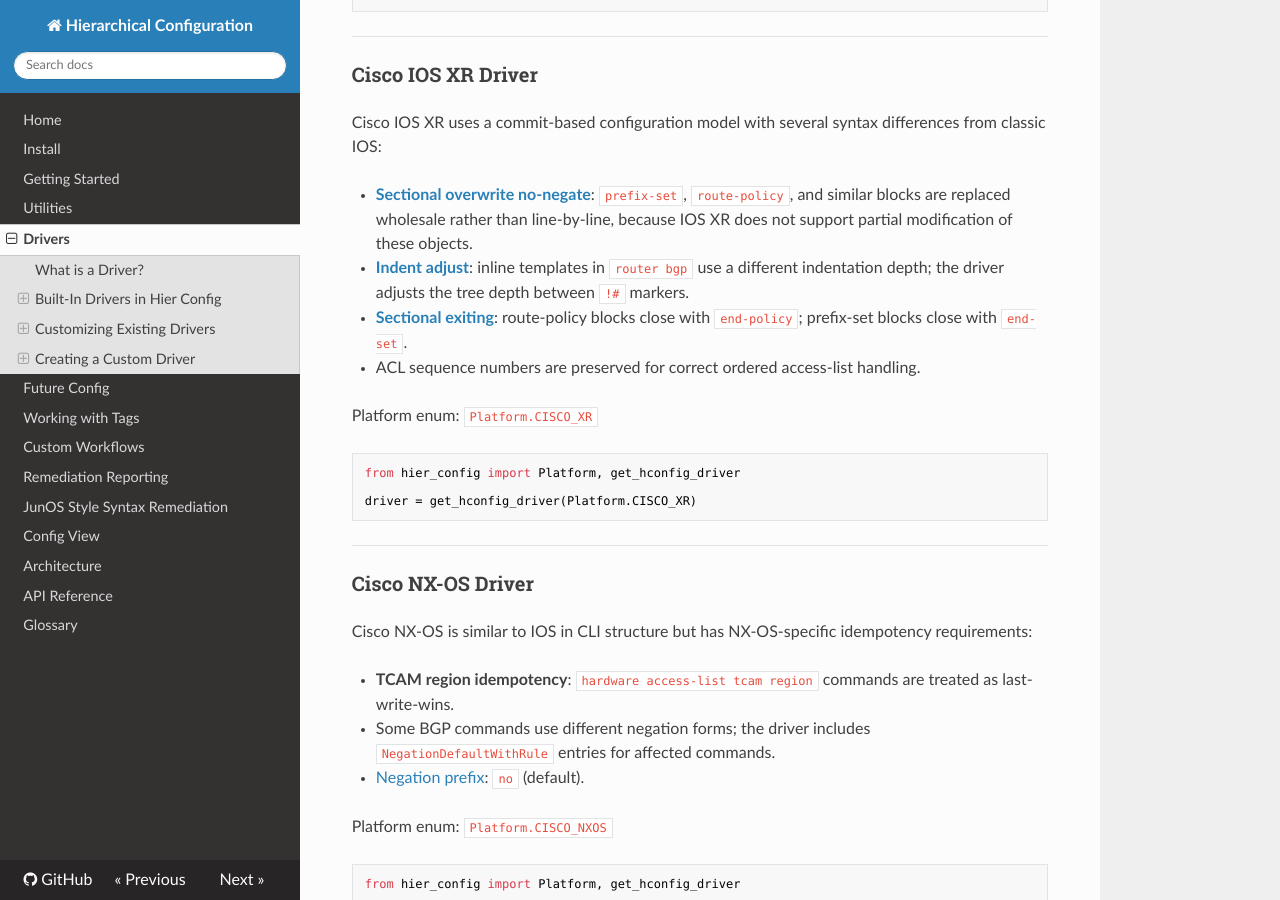
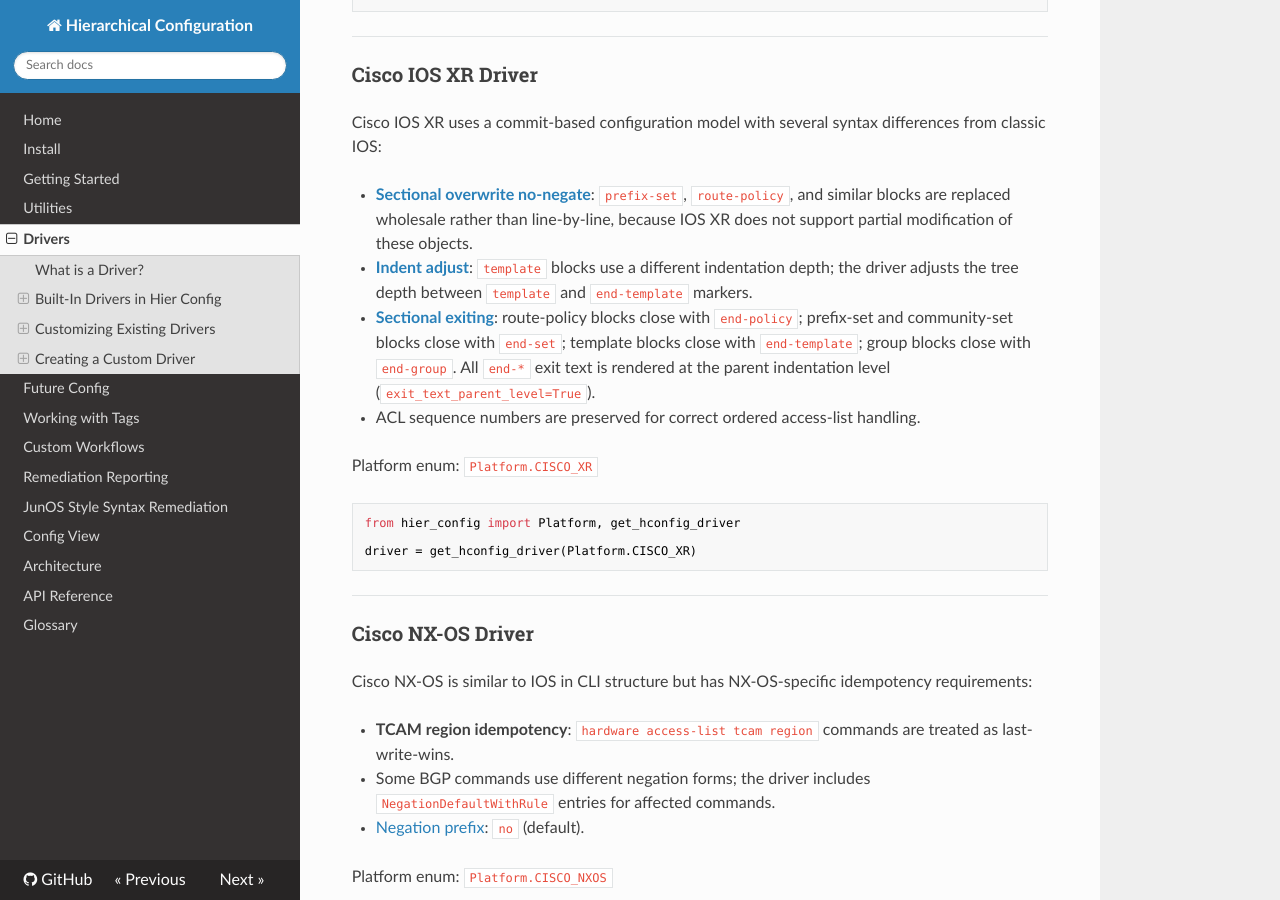
Before and after one commit to netdevops/hier_config, an MkDocs documentation site: the page built from docs/drivers.md, in a window 1280 px wide and 900 px high, scrolled down 2579 px. Built offline with MkDocs 1.6.1, drawn with Linux system fonts in a browser that asks for light colours; nearby versions of some CDN libraries; some of the changed text lies outside the part shown.

Commit message:
Add CLAUDE.md and update documentation
Add CLAUDE.md for Claude Code guidance. Update docs to reflect
exit_text_parent_level on SectionalExitingRule, fix inaccurate XR
indent-adjust description, and add HP Comware5 to README platforms.

Co-Authored-By: Claude Opus 4.6 (1M context) <noreply@anthropic.com>

````diff
--- a/docs/drivers.md
+++ b/docs/drivers.md
@@ -92,8 +92,8 @@ driver = get_hconfig_driver(Platform.ARISTA_EOS)
 Cisco IOS XR uses a commit-based configuration model with several syntax differences from classic IOS:
 
 - **[Sectional overwrite no-negate](glossary.md#sectional-overwrite-no-negate)**: `prefix-set`, `route-policy`, and similar blocks are replaced wholesale rather than line-by-line, because IOS XR does not support partial modification of these objects.
-- **[Indent adjust](glossary.md#indent-adjust)**: inline templates in `router bgp` use a different indentation depth; the driver adjusts the tree depth between `!#` markers.
-- **[Sectional exiting](glossary.md#sectional-exiting)**: route-policy blocks close with `end-policy`; prefix-set blocks close with `end-set`.
+- **[Indent adjust](glossary.md#indent-adjust)**: `template` blocks use a different indentation depth; the driver adjusts the tree depth between `template` and `end-template` markers.
+- **[Sectional exiting](glossary.md#sectional-exiting)**: route-policy blocks close with `end-policy`; prefix-set and community-set blocks close with `end-set`; template blocks close with `end-template`; group blocks close with `end-group`. All `end-*` exit text is rendered at the parent indentation level (`exit_text_parent_level=True`).
 - ACL sequence numbers are preserved for correct ordered access-list handling.
 
 Platform enum: `Platform.CISCO_XR`
@@ -297,6 +297,7 @@ In Hier Config, the rules within a driver are organized into sections, each targ
   - **`SectionalExitingRule`**:
     - `match_rules`: A tuple of `MatchRule` objects defining the section's boundaries.
     - `exit_text`: The command used to exit the section.
+    - `exit_text_parent_level`: A boolean (default `False`). When `True`, the exit text is rendered at the parent's indentation level rather than the section's own level (e.g., IOS XR `end-policy` appears unindented).
 
 ---
 
@@ -812,8 +813,13 @@ sectional_exiting=[
             MatchRule(startswith="policy-map"),
             MatchRule(startswith="class"),
         ),
-        exit_text="exit"
-    )
+        exit_text="exit",
+    ),
+    SectionalExitingRule(
+        match_rules=(MatchRule(startswith="route-policy"),),
+        exit_text="end-policy",
+        exit_text_parent_level=True,  # render at parent indentation
+    ),
 ]
 ```
 
````
Also changed, not shown: CLAUDE.md (added, +71 -0 lines), README.md (+1 -0 lines), docs/architecture.md (+1 -1 lines).
